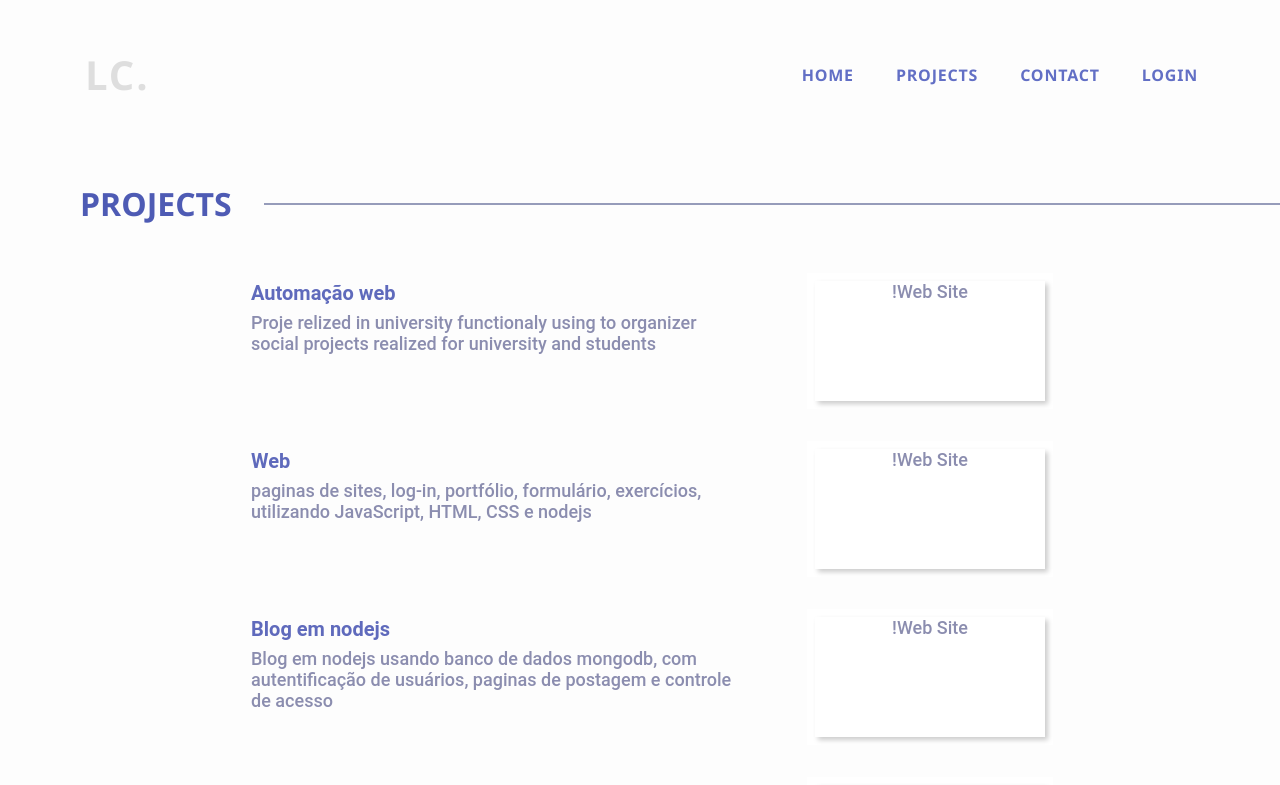
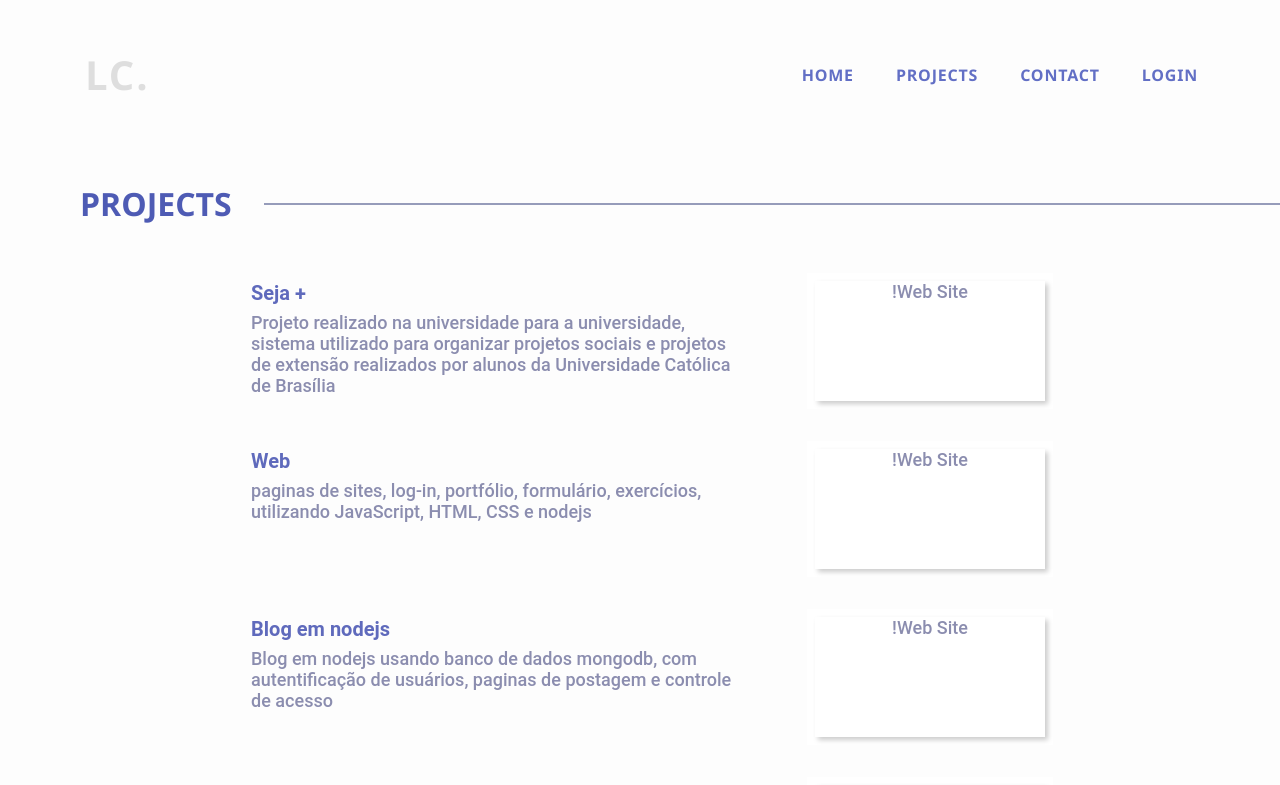
Before and after one commit to luiz-cazarin/portifolio, a React (Create React App) app: page /projects in a window 1280 px wide. Shown: the top 785 px of the page. Built offline with nearby package versions, Linux system fonts and the light colour scheme.

Commit message:
Update Projects.js

```diff
--- a/src/pages/Projects.js
+++ b/src/pages/Projects.js
@@ -15,8 +15,8 @@
                 </div>
                 <div className={styles.grid__projects} >
                     <div className={styles.grid__projects_col1}>
-                        <h4>Automação web</h4>
-                        <p>Proje relized in university functionaly using to organizer social projects realized for university and students</p>
+                        <h4>Seja +</h4>
+                        <p>Projeto realizado na universidade para a universidade, sistema utilizado para organizar projetos sociais e projetos de extensão realizados por alunos da Universidade Católica de Brasília</p>
                     </div>
                     <div className={styles.grid__projects_col2}>
                         {image !== null &&
```
